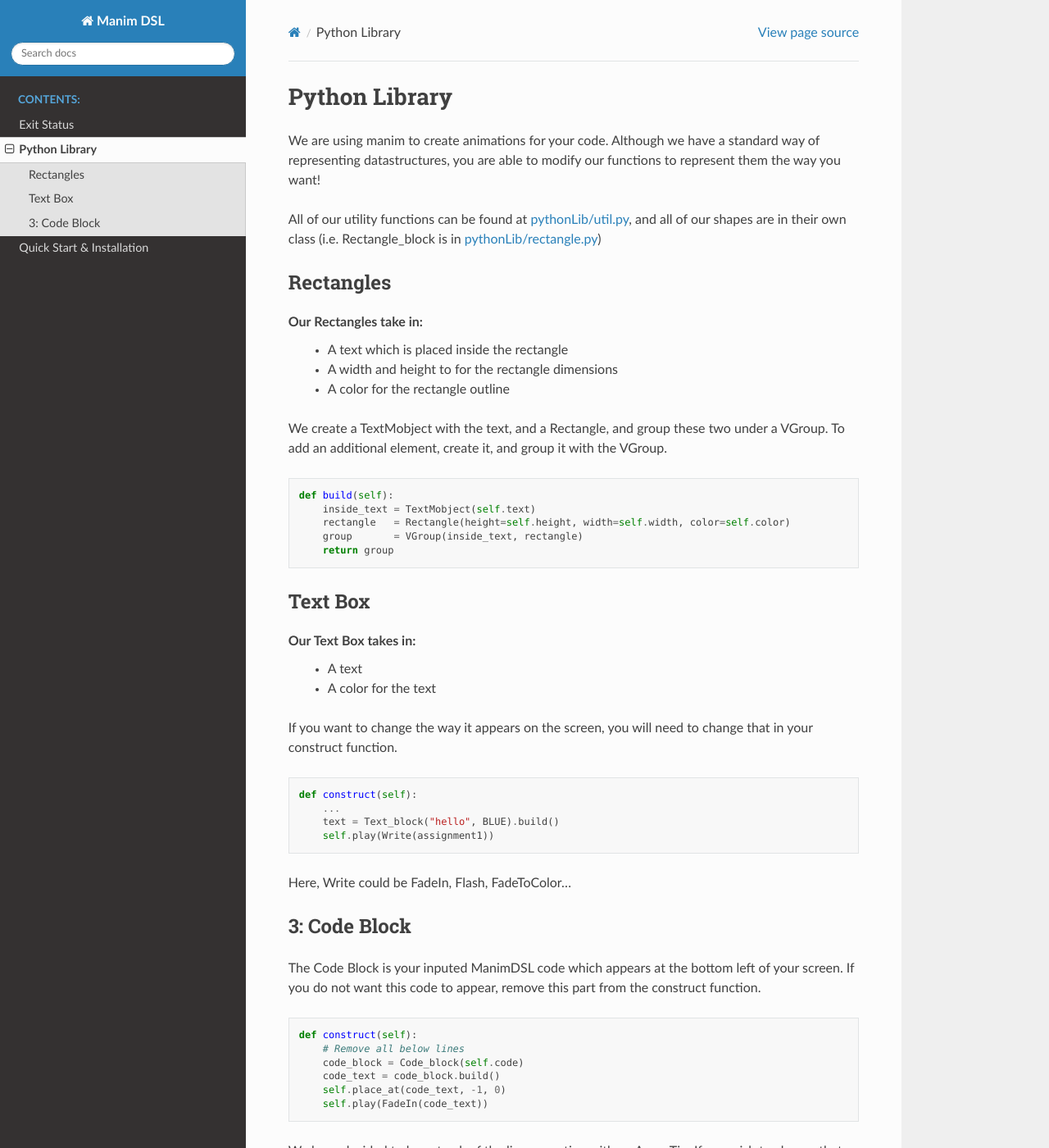
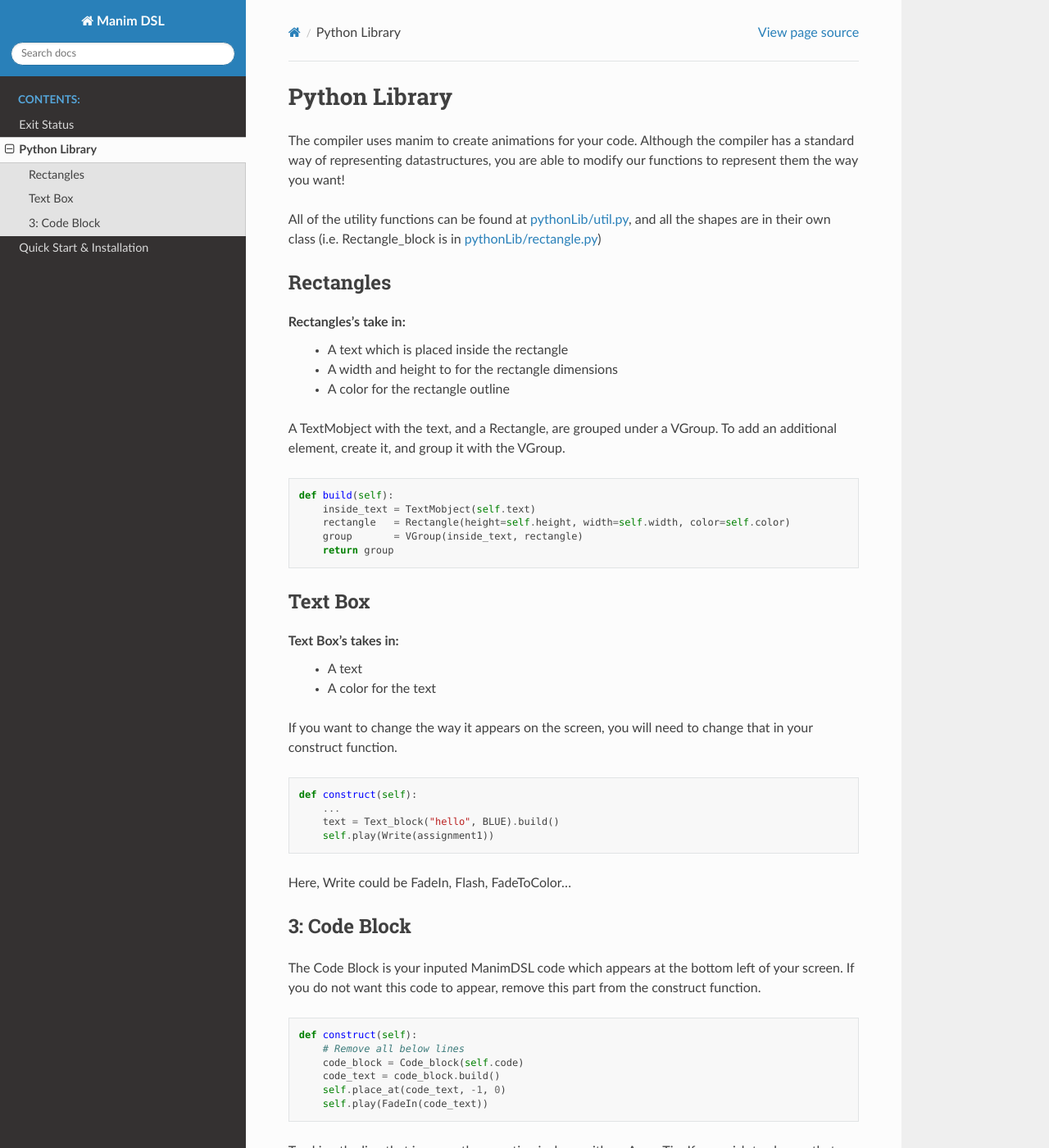
Before and after one commit to VAlgoLang/valgolang.github.io, a Sphinx documentation site: the page built from source/python_library.rst, in a window 1280 px wide and 1400 px high. Shown: the whole window at 82% size. Built offline with Sphinx 7.4.7 and the Read the Docs theme 2.0.0, drawn with Linux system fonts in a browser that asks for light colours; some of the changed text lies outside the part shown.

Commit message:
Reword python library rst to not use "we"

```diff
--- a/source/python_library.rst
+++ b/source/python_library.rst
@@ -1,20 +1,20 @@
 Python Library
 =====================================
 
-We are using manim to create animations for your code.
-Although we have a standard way of representing datastructures, you are able to modify our functions to represent them the way you want!
+The compiler uses manim to create animations for your code.
+Although the compiler has a standard way of representing datastructures, you are able to modify our functions to represent them the way you want!
 
-All of our utility functions can be found at `pythonLib/util.py <https://github.com/ManimDSL/ManimDSLCompiler/tree/master/pythonLib/util.py>`_, and all of our shapes are in their own class (i.e. Rectangle_block is in `pythonLib/rectangle.py <https://github.com/ManimDSL/ManimDSLCompiler/tree/master/pythonLib/rectangle.py>`_)
+All of the utility functions can be found at `pythonLib/util.py <https://github.com/ManimDSL/ManimDSLCompiler/tree/master/pythonLib/util.py>`_, and all the shapes are in their own class (i.e. Rectangle_block is in `pythonLib/rectangle.py <https://github.com/ManimDSL/ManimDSLCompiler/tree/master/pythonLib/rectangle.py>`_)
 
 Rectangles
 -----------------
 
-Our Rectangles take in:
+Rectangles's take in:
     - A text which is placed inside the rectangle
     - A width and height to for the rectangle dimensions
     - A color for the rectangle outline
 
-We create a TextMobject with the text, and a Rectangle, and group these two under a VGroup.
+A TextMobject with the text, and a Rectangle, are grouped under a VGroup.
 To add an additional element, create it, and group it with the VGroup.
 
 .. code :: python
@@ -28,7 +28,7 @@ To add an additional element, create it, and group it with the VGroup.
 Text Box
 --------------------
 
-Our Text Box takes in:
+Text Box's takes in:
     - A text
     - A color for the text
 
@@ -58,7 +58,7 @@ If you do not want this code to appear, remove this part from the construct func
         self.place_at(code_text, -1, 0)
         self.play(FadeIn(code_text))
 
-We have decided to keep track of the line executing with an ArrowTip. If you wish to change that shape, color, or scale, change this line in your construct function.
+Tracking the line that is currently executing is done with an ArrowTip. If you wish to change that shape, color, or scale, change this line in your construct function.
 
 .. code :: python
 
@@ -66,4 +66,4 @@ We have decided to keep track of the line executing with an ArrowTip. If you wis
         ...
         pointer = ArrowTip(color=YELLOW).scale(0.7).flip(TOP)
 
-We are going to the next line by calling the ``move_arrow_to_line`` function. To change the moment at which you change the line number, you can move this line.
+The ``move_arrow_to_line`` function is used to move the arrow to a specific line number. To change the moment at which you change the line number, you can move this line.
```
